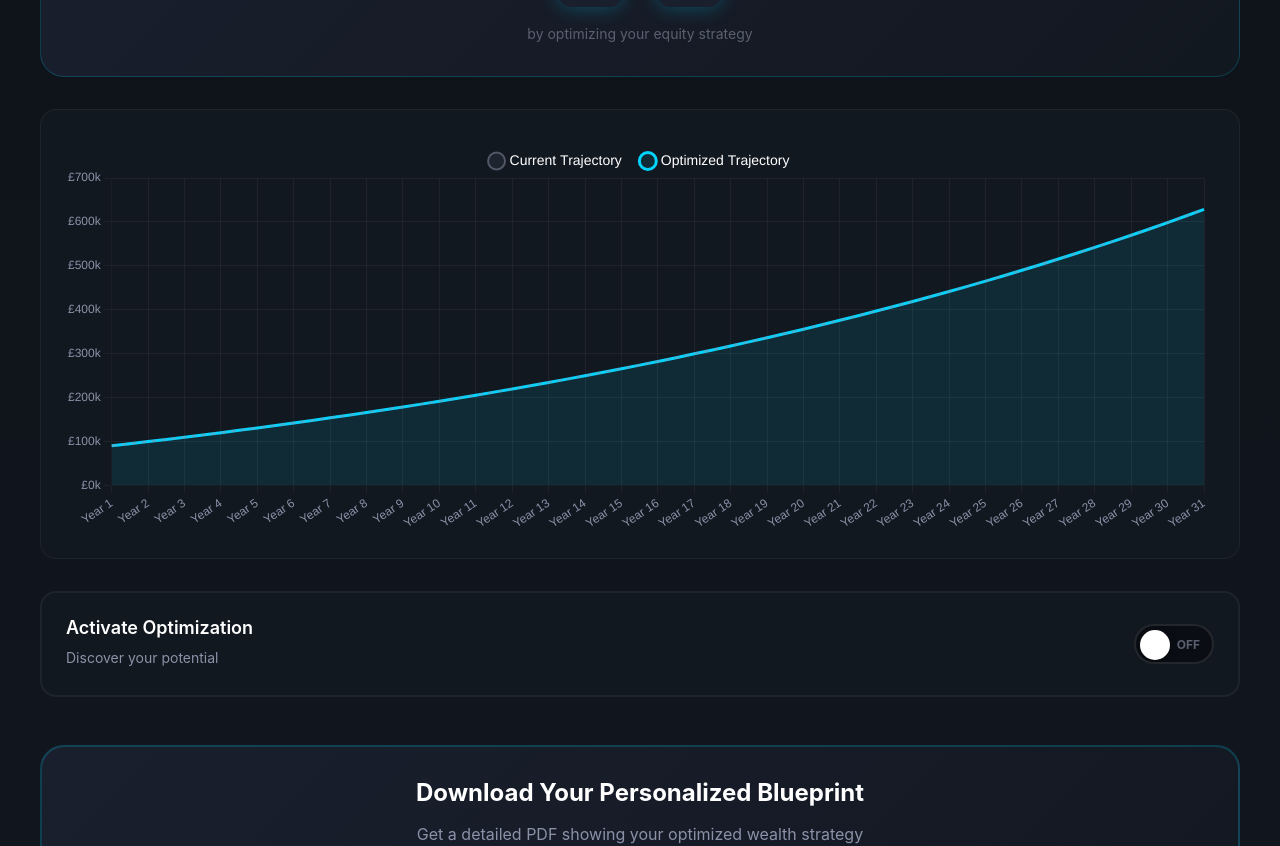
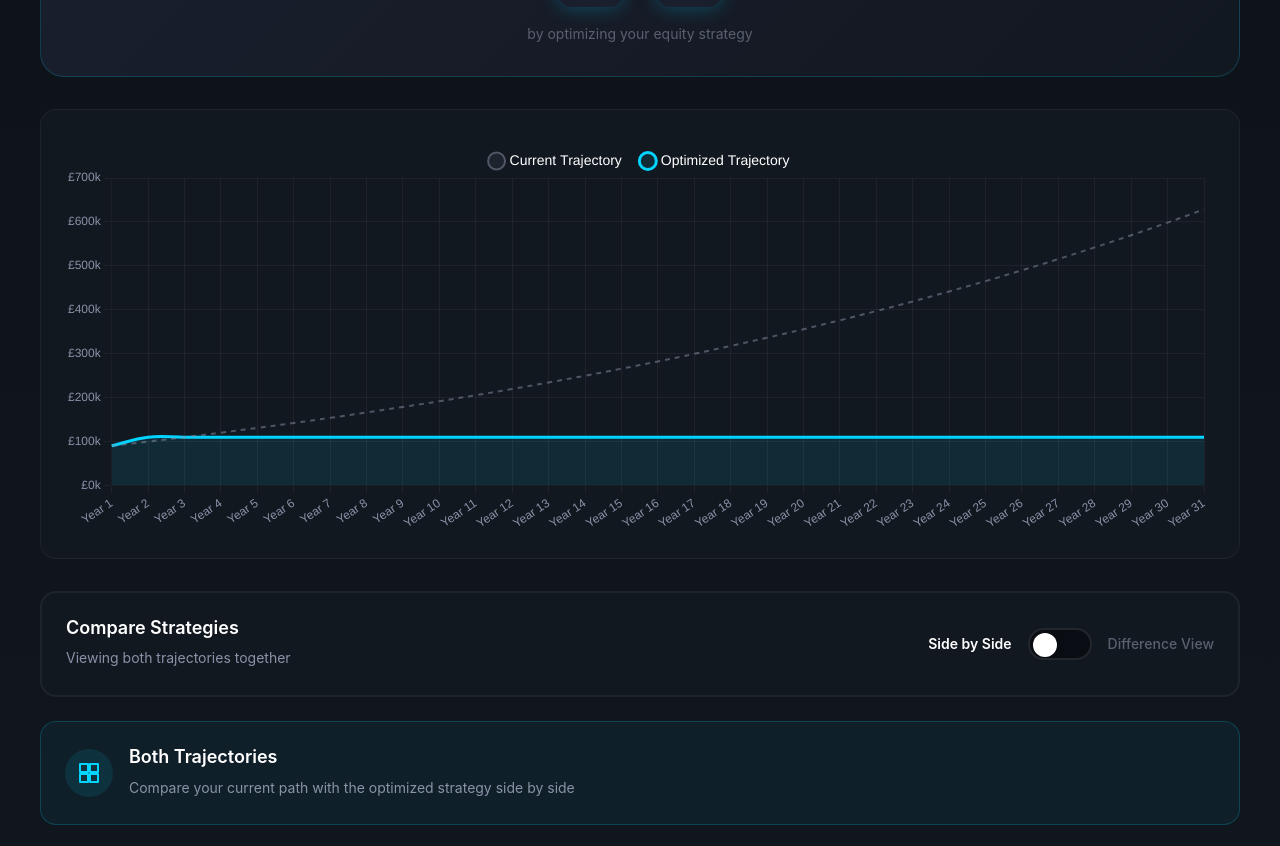
Before and after one commit to Harrysibbenga/fin-tech-flight-deck, a Vue app: page / in a window 1280 px wide. Shown: the part 1340-2186 px from the top of the page. Built offline with nearby package versions, Linux system fonts and the light colour scheme.

Commit message:
refactor: redesign OptimizationToggle as Compare Strategies with view modes

```diff
--- a/src/App.vue
+++ b/src/App.vue
@@ -29,19 +29,18 @@
       <section class="results-section">
         <OdometerDisplay :value="results.yearsGained" />
 
-        <div class="chart-wrapper" v-memo="[chartData.baseline, chartData.optimized, isOptimized]">
+        <div class="chart-wrapper" v-memo="[chartData.baseline, chartData.optimized, chartData.difference, viewMode]">
           <LineChart
             :baseline-data="chartData.baseline"
             :optimized-data="chartData.optimized"
+            :difference-data="chartData.difference"
             :labels="chartData.labels"
+            :view-mode="viewMode"
             :height="400"
           />
         </div>
 
-        <OptimizationToggle
-          v-model="isOptimized"
-          :years-gained="results.yearsGained"
-        />
+        <OptimizationToggle v-model="viewMode" />
       </section>
 
       <!-- Lead Gate -->
@@ -72,11 +71,11 @@ const sliderConfigs = SLIDER_CONFIGS
 // Initialize slider values with defaults
 const sliderValues = ref(getDefaultSliderValues())
 
-// Optimization toggle state
-const isOptimized = ref(false)
+// View mode state: 'side-by-side' or 'difference'
+const viewMode = ref('side-by-side')
 
-// Use calculations composable
-const { results, chartData } = useCalculations(sliderValues, isOptimized)
+// Use calculations composable (always calculates both trajectories)
+const { results, chartData } = useCalculations(sliderValues)
 </script>
 
 <style scoped>
--- a/src/components/calculator/LineChart.vue
+++ b/src/components/calculator/LineChart.vue
@@ -45,6 +45,10 @@ const props = defineProps({
     type: Array,
     required: true
   },
+  differenceData: {
+    type: Array,
+    default: () => []
+  },
   labels: {
     type: Array,
     default: () => []
@@ -52,14 +56,43 @@ const props = defineProps({
   height: {
     type: Number,
     default: 400
+  },
+  viewMode: {
+    type: String,
+    default: 'side-by-side',
+    validator: (value) => ['side-by-side', 'difference'].includes(value)
   }
 })
 
 const chartData = computed(() => {
+  const labels = props.labels.length > 0
+    ? props.labels
+    : Array.from({ length: Math.max(props.baselineData.length, props.optimizedData.length) }, (_, i) => `Year ${i + 1}`)
+
+  if (props.viewMode === 'difference' && props.differenceData.length > 0) {
+    // Difference view: show only the difference line
+    return {
+      labels,
+      datasets: [
+        {
+          label: 'Value Difference',
+          data: props.differenceData,
+          borderColor: '#00ff88',
+          backgroundColor: 'rgba(0, 255, 136, 0.2)',
+          borderWidth: 3,
+          tension: 0.4,
+          pointRadius: 0,
+          pointHoverRadius: 6,
+          fill: true,
+          fillColor: '#00ff88'
+        }
+      ]
+    }
+  }
+
+  // Side by side view: show both trajectories
   return {
-    labels: props.labels.length > 0
-      ? props.labels
-      : Array.from({ length: Math.max(props.baselineData.length, props.optimizedData.length) }, (_, i) => `Year ${i + 1}`),
+    labels,
     datasets: [
       {
         label: 'Current Trajectory',
--- a/src/components/calculator/OptimizationToggle.vue
+++ b/src/components/calculator/OptimizationToggle.vue
@@ -1,29 +1,45 @@
 <template>
   <div class="optimization-section">
-    <div class="toggle-container" :class="{ active: modelValue }" @click="toggleOptimization">
+    <div class="toggle-container" @click="toggleView">
       <div class="toggle-header">
-        <h3>{{ modelValue ? 'Optimized Strategy Active' : 'Activate Optimization' }}</h3>
-        <p>{{ modelValue ? 'See your accelerated growth path' : 'Discover your potential' }}</p>
+        <h3>Compare Strategies</h3>
+        <p>{{ viewMode === 'side-by-side' ? 'Viewing both trajectories together' : 'Showing the difference between strategies' }}</p>
       </div>
 
+      <div class="toggle-control">
+        <span class="view-label" :class="{ active: viewMode === 'side-by-side' }">Side by Side</span>
         <button
           class="toggle-button"
-        :class="{ active: modelValue }"
+          :class="{ active: viewMode === 'difference' }"
           type="button"
-        :aria-label="modelValue ? 'Disable optimization' : 'Enable optimization'"
-        :aria-pressed="modelValue"
+          :aria-label="viewMode === 'side-by-side' ? 'Switch to difference view' : 'Switch to side by side view'"
+          :aria-pressed="viewMode === 'difference'"
         >
           <span class="toggle-slider"></span>
-        <span class="toggle-label">{{ modelValue ? 'ON' : 'OFF' }}</span>
         </button>
+        <span class="view-label" :class="{ active: viewMode === 'difference' }">Difference View</span>
+      </div>
     </div>
 
-    <transition name="success-fade">
-      <div v-if="modelValue" class="success-state">
-        <div class="success-icon">✓</div>
-        <div class="success-text">
-          <h4>Success! Your optimized path is active</h4>
-          <p>You could gain <strong>{{ formatYears(yearsGained) }}</strong> by optimizing your strategy</p>
+    <transition name="view-fade">
+      <div class="view-info" :key="viewMode">
+        <div class="info-icon">
+          <svg v-if="viewMode === 'side-by-side'" width="24" height="24" viewBox="0 0 24 24" fill="none">
+            <path d="M3 3h8v8H3V3zM13 3h8v8h-8V3zM3 13h8v8H3v-8zM13 13h8v8h-8v-8z" stroke="currentColor" stroke-width="2" stroke-linecap="round" stroke-linejoin="round"/>
+          </svg>
+          <svg v-else width="24" height="24" viewBox="0 0 24 24" fill="none">
+            <path d="M3 12h18M12 3v18" stroke="currentColor" stroke-width="2" stroke-linecap="round" stroke-linejoin="round"/>
+            <circle cx="12" cy="12" r="2" fill="currentColor"/>
+          </svg>
+        </div>
+        <div class="info-text">
+          <h4>{{ viewMode === 'side-by-side' ? 'Both Trajectories' : 'Difference Highlighted' }}</h4>
+          <p v-if="viewMode === 'side-by-side'">
+            Compare your current path with the optimized strategy side by side
+          </p>
+          <p v-else>
+            See the exact value difference between strategies over time
+          </p>
         </div>
       </div>
     </transition>
@@ -31,23 +47,25 @@
 </template>
 
 <script setup>
-import { formatYears } from '@/utils/formatters'
+import { computed } from 'vue'
 
 const props = defineProps({
   modelValue: {
-    type: Boolean,
-    default: false
-  },
-  yearsGained: {
-    type: Number,
-    default: 0
+    type: String,
+    default: 'side-by-side',
+    validator: (value) => ['side-by-side', 'difference'].includes(value)
   }
 })
 
 const emit = defineEmits(['update:modelValue'])
 
-const toggleOptimization = () => {
-  emit('update:modelValue', !props.modelValue)
+const viewMode = computed({
+  get: () => props.modelValue,
+  set: (value) => emit('update:modelValue', value)
+})
+
+const toggleView = () => {
+  viewMode.value = viewMode.value === 'side-by-side' ? 'difference' : 'side-by-side'
 }
 </script>
 
@@ -74,15 +92,6 @@ const toggleOptimization = () => {
   background: var(--bg-tertiary);
 }
 
-.toggle-container.active {
-  border-color: var(--accent-primary);
-  background: linear-gradient(
-    135deg,
-    rgba(0, 212, 255, 0.1) 0%,
-    rgba(124, 58, 237, 0.1) 100%
-  );
-}
-
 .toggle-header {
   flex: 1;
 }
@@ -99,10 +108,29 @@ const toggleOptimization = () => {
   font-size: var(--text-sm);
 }
 
+.toggle-control {
+  display: flex;
+  align-items: center;
+  gap: var(--spacing-4);
+  flex-shrink: 0;
+}
+
+.view-label {
+  color: var(--text-tertiary);
+  font-size: var(--text-sm);
+  font-weight: var(--font-medium);
+  transition: color var(--duration-normal) var(--ease-in-out);
+}
+
+.view-label.active {
+  color: var(--text-primary);
+  font-weight: var(--font-semibold);
+}
+
 .toggle-button {
   position: relative;
-  width: 80px;
-  height: 40px;
+  width: 64px;
+  height: 32px;
   background: var(--bg-primary);
   border: 2px solid rgba(255, 255, 255, 0.1);
   border-radius: var(--radius-full);
@@ -119,10 +147,10 @@ const toggleOptimization = () => {
 
 .toggle-slider {
   position: absolute;
-  top: 4px;
-  left: 4px;
-  width: 30px;
-  height: 30px;
+  top: 3px;
+  left: 3px;
+  width: 24px;
+  height: 24px;
   background: white;
   border-radius: 50%;
   transition: transform var(--duration-normal) var(--ease-bounce);
@@ -130,98 +158,59 @@ const toggleOptimization = () => {
 }
 
 .toggle-button.active .toggle-slider {
-  transform: translateX(40px);
+  transform: translateX(32px);
 }
 
-.toggle-label {
-  position: absolute;
-  right: 12px;
-  top: 50%;
-  transform: translateY(-50%);
-  color: var(--text-tertiary);
-  font-size: var(--text-xs);
-  font-weight: var(--font-bold);
-  pointer-events: none;
-  transition: all var(--duration-normal) var(--ease-in-out);
-}
-
-.toggle-button.active .toggle-label {
-  left: 12px;
-  right: auto;
-  color: white;
-}
-
-.success-state {
+.view-info {
   margin-top: var(--spacing-6);
   padding: var(--spacing-6);
-  background: rgba(0, 255, 136, 0.1);
-  border: 1px solid rgba(0, 255, 136, 0.3);
+  background: rgba(0, 212, 255, 0.05);
+  border: 1px solid rgba(0, 212, 255, 0.2);
   border-radius: var(--radius-lg);
   display: flex;
   gap: var(--spacing-4);
   align-items: center;
 }
 
-.success-icon {
+.info-icon {
   width: 48px;
   height: 48px;
-  background: var(--accent-success);
+  background: rgba(0, 212, 255, 0.1);
   border-radius: 50%;
   display: flex;
   align-items: center;
   justify-content: center;
-  color: var(--bg-primary);
-  font-size: var(--text-xl);
-  font-weight: var(--font-bold);
+  color: var(--accent-primary);
   flex-shrink: 0;
-  animation: checkmarkPop 0.6s var(--ease-bounce);
 }
 
-.success-text h4 {
-  color: var(--accent-success);
+.info-text h4 {
+  color: var(--text-primary);
   font-size: var(--text-lg);
   font-weight: var(--font-semibold);
   margin-bottom: var(--spacing-2);
 }
 
-.success-text p {
+.info-text p {
   color: var(--text-secondary);
   font-size: var(--text-sm);
-}
-
-.success-text strong {
-  color: var(--accent-success);
-  font-weight: var(--font-bold);
+  margin: 0;
 }
 
 /* Animation */
-.success-fade-enter-active,
-.success-fade-leave-active {
+.view-fade-enter-active,
+.view-fade-leave-active {
   transition: all var(--duration-slow) var(--ease-in-out);
 }
 
-.success-fade-enter-from {
+.view-fade-enter-from {
   opacity: 0;
-  transform: translateY(-20px);
+  transform: translateY(-10px);
 }
 
-.success-fade-leave-to {
+.view-fade-leave-to {
   opacity: 0;
-  transform: translateY(20px);
-}
-
-@keyframes checkmarkPop {
-  0% {
-    transform: scale(0);
-    opacity: 0;
-  }
-  50% {
-    transform: scale(1.2);
-  }
-  100% {
-    transform: scale(1);
-    opacity: 1;
-  }
+  transform: translateY(10px);
 }
 
 @media (max-width: 768px) {
@@ -231,11 +220,12 @@ const toggleOptimization = () => {
     gap: var(--spacing-4);
   }
 
-  .toggle-button {
-    align-self: flex-end;
+  .toggle-control {
+    justify-content: space-between;
+    width: 100%;
   }
 
-  .success-state {
+  .view-info {
     flex-direction: column;
     text-align: center;
   }
--- a/src/composables/useCalculations.js
+++ b/src/composables/useCalculations.js
@@ -15,7 +15,7 @@ import { CALCULATION_CONSTANTS } from '@/utils/constants'
  *   @returns {import('vue').ComputedRef<Object>} results - Computed calculation results
  *   @returns {import('vue').ComputedRef<Object>} chartData - Computed chart data
  */
-export function useCalculations(sliderValues, isOptimized) {
+export function useCalculations(sliderValues) {
   /**
    * Calculate baseline growth trajectory (current strategy)
    * @param {number} equity - Current home equity
@@ -91,11 +91,9 @@ export function useCalculations(sliderValues, isOptimized) {
     const { age, equity, cash, monthlySavings } = sliderValues.value
     const years = CALCULATION_CONSTANTS.YEARS_PROJECTION
 
-    // Calculate trajectories
+    // Always calculate both trajectories
     const baselineTrajectory = calculateBaselineTrajectory(equity, cash, monthlySavings, years)
-    const optimizedTrajectory = isOptimized.value
-      ? calculateOptimizedTrajectory(equity, cash, monthlySavings, years)
-      : baselineTrajectory
+    const optimizedTrajectory = calculateOptimizedTrajectory(equity, cash, monthlySavings, years)
 
     // Get final values
     const baselineFinal = baselineTrajectory[baselineTrajectory.length - 1]
@@ -124,14 +122,19 @@ export function useCalculations(sliderValues, isOptimized) {
     const { equity, cash, monthlySavings } = sliderValues.value
     const years = CALCULATION_CONSTANTS.YEARS_PROJECTION
 
+    // Always calculate both trajectories
     const baselineTrajectory = calculateBaselineTrajectory(equity, cash, monthlySavings, years)
-    const optimizedTrajectory = isOptimized.value
-      ? calculateOptimizedTrajectory(equity, cash, monthlySavings, years)
-      : baselineTrajectory
+    const optimizedTrajectory = calculateOptimizedTrajectory(equity, cash, monthlySavings, years)
+
+    // Calculate difference for difference view
+    const differenceTrajectory = optimizedTrajectory.map((opt, index) => {
+      return opt - baselineTrajectory[index]
+    })
 
     return {
       baseline: baselineTrajectory,
       optimized: optimizedTrajectory,
+      difference: differenceTrajectory,
       labels: Array.from({ length: years + 1 }, (_, i) => `Year ${i + 1}`)
     }
   })
```
Also changed, not shown: src/components/calculator/SliderInput.vue (line endings or trailing spaces). Lines whose indentation alone changed are shown as unchanged.
